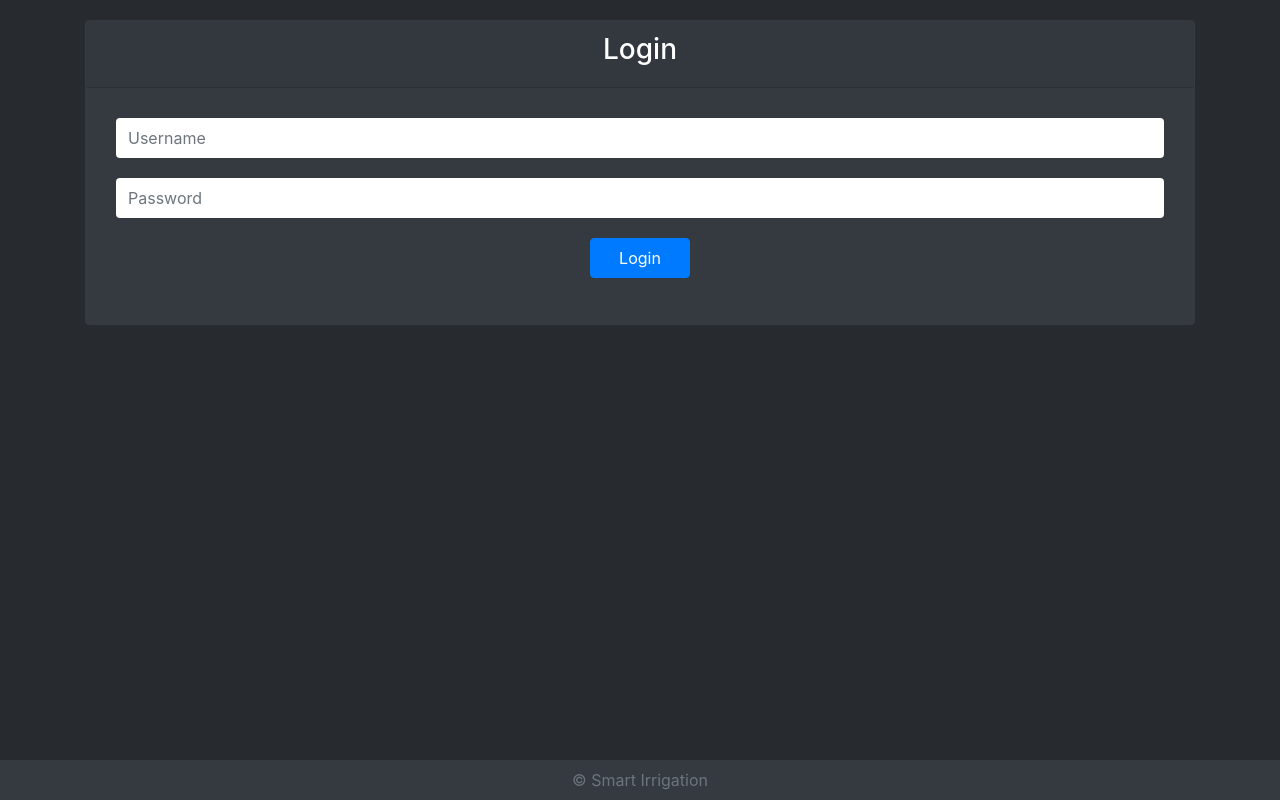
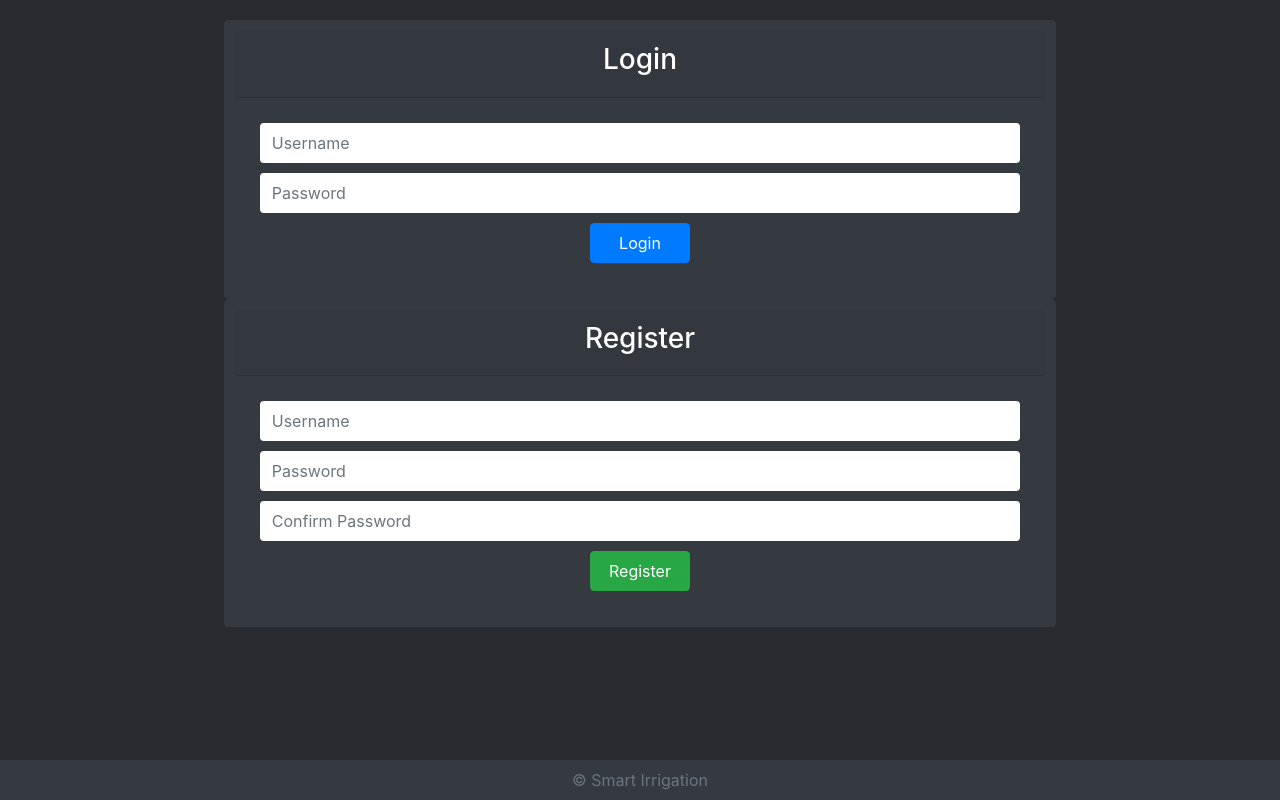
Before and after one commit to lupur/SBZ, a React (Create React App) app in the folder frontend/reactjs/: page /login in a window 1280 px wide. Built offline with nearby package versions, Linux system fonts and the light colour scheme.

Commit message:
User registration frontend

```diff
--- a/frontend/reactjs/src/App.css
+++ b/frontend/reactjs/src/App.css
@@ -53,3 +53,13 @@ Button {
     color: gray;
     text-decoration: underline;
 }
+
+.loginRow{
+    padding:5px;
+}
+
+.loginCard {
+    width: 75%;
+    display: inline-block;
+    padding: 10px;
+}
--- a/frontend/reactjs/src/components/Login.js
+++ b/frontend/reactjs/src/components/Login.js
@@ -6,9 +6,18 @@ export default class Login extends Component {
 
     constructor(props) {
         super(props);
-        this.state = {username:'', password:''};
+        this.state = {
+            loginUsername:'',
+            loginPassword:'',
+            registerUsername: '',
+            registerPassword: '',
+            registerPassConf: ''
+            };
         this.submitLogin = this.submitLogin.bind(this);
         this.loginChange = this.loginChange.bind(this);
+        this.login = this.login.bind(this);
+        this.register = this.register.bind(this);
+        this.submitRegistration = this.submitRegistration.bind(this);
 
         if (authService.currentUserValue) {
             this.props.history.push('/');
@@ -17,7 +26,27 @@ export default class Login extends Component {
 
     submitLogin(event) {
         event.preventDefault();
-        authService.login(this.state.username, this.state.password)
+        authService.login(this.state.loginUsername, this.state.loginPassword)
+            .then(
+                user => {
+                    const { from } = this.props.location.state || { from: { pathname: "/" } };
+                    this.props.history.push(from);
+                },
+                error => {
+                    console.log("This is error: " + error)
+                }
+            );
+    }
+
+    submitRegistration(event) {
+        event.preventDefault();
+        if(this.state.registerPassConf !== this.state.registerPassword)
+        {
+            alert("Password and confirmation password are not the same")
+        }
+        authService.register(this.state.registerUsername,
+                            this.state.registerPassword,
+                            this.state.registerPassConf)
             .then(
                 user => {
                     const { from } = this.props.location.state || { from: { pathname: "/" } };
@@ -34,44 +63,98 @@ export default class Login extends Component {
             [event.target.name]:event.target.value
         })
     }
-    render() {
+
+    login() {
         return (
-            <Card className={"border border-dark bg-dark text-white"}>
+            <Card className={"border border-dark bg-dark text-white loginCard"}>
                 <Card.Header><h3>Login</h3></Card.Header>
                 <Form onSubmit={this.submitLogin} id="loginFormId" >
                     <Card.Body>
-                    <Table>
-                    <Form.Row style={{padding:10}}>
-                        <Form.Group as={Col} controlId="formGridUsername">
+                    <Form.Row className={"loginRow"}>
+                        <Form.Group as={Col} controlId="loginUsername">
                             <Form.Control required
-                                name="username"
+                                name="loginUsername"
                                 value={this.state.username}
                                 onChange={this.loginChange}
                                 placeholder="Username" />
                         </Form.Group>
                     </Form.Row>
-                    <Form.Row style={{padding:10}}>
-                        <Form.Group as={Col} controlId="formGridPassword">
+                    <Form.Row className={"loginRow"}>
+                        <Form.Group as={Col} controlId="loginPassword">
                             <Form.Control required
-                                name="password"
+                                name="loginPassword"
                                 type="password"
                                 value={this.state.password}
                                 onChange={this.loginChange}
                                 placeholder="Password" />
                         </Form.Group>
                     </Form.Row>
-                    <Form.Row style={{padding:10}}>
-                        <Form.Group  as={Col} controlId="formGridSubmit">
+                    <Form.Row className={"loginRow"}>
+                        <Form.Group as={Col} controlId="loginSubmit">
                             <Button variant="primary" type="submit">
                                 Login
                             </Button>
                         </Form.Group>
                     </Form.Row>
-                    </Table>
                     </Card.Body>
                 </Form>
+            </Card>
+        );
+    }
 
+    register() {
+        return(
+            <Card className={"border border-dark bg-dark text-white loginCard"}>
+                <Card.Header><h3>Register</h3></Card.Header>
+                <Form onSubmit={this.submitRegistration} id="registerFormId">
+                    <Card.Body>
+                    <Form.Row className={"loginRow"}>
+                        <Form.Group as={Col} controlId="registerUsername">
+                            <Form.Control required
+                                name="registerUsername"
+                                value={this.state.username}
+                                onChange={this.loginChange}
+                                placeholder="Username" />
+                        </Form.Group>
+                    </Form.Row>
+                    <Form.Row className={"loginRow"}>
+                        <Form.Group as={Col} controlId="registerPassword">
+                            <Form.Control required
+                                name="registerPassword"
+                                type="password"
+                                value={this.state.password}
+                                onChange={this.loginChange}
+                                placeholder="Password" />
+                        </Form.Group>
+                    </Form.Row>
+                    <Form.Row className={"loginRow"}>
+                        <Form.Group as={Col} controlId="registerConf">
+                            <Form.Control required
+                                name="registerPassConf"
+                                type="password"
+                                value={this.state.password}
+                                onChange={this.loginChange}
+                                placeholder="Confirm Password" />
+                        </Form.Group>
+                    </Form.Row>
+                    <Form.Row className={"loginRow"}>
+                        <Form.Group  as={Col} controlId="registerSubmit">
+                            <Button type="submit" variant="success">
+                                Register
+                            </Button>
+                        </Form.Group>
+                    </Form.Row>
+                    </Card.Body>
+                </Form>
             </Card>
+        );
+    }
+    render() {
+        return (
+            [
+            this.login(),
+            this.register()
+            ]
             );
     }
 }
--- a/frontend/reactjs/src/services/authService.js
+++ b/frontend/reactjs/src/services/authService.js
@@ -5,6 +5,7 @@ const currentUserSubject = new BehaviorSubject(JSON.parse(localStorage.getItem('
 
 export const authService = {
     login,
+    register,
     logout,
     currentUser: currentUserSubject.asObservable(),
     get currentUserValue () { return currentUserSubject.value }
@@ -29,6 +30,24 @@ function login(username, password) {
         })
 }
 
+function register(username, password, passwordConfirm) {
+    return axios.post("http://localhost:8080/users/registration",
+        JSON.stringify({ username, password, passwordConfirm }),
+            {
+                headers: { 'Content-Type': 'application/json' }
+            }
+        ).then( response => {
+            localStorage.setItem('currentUser', JSON.stringify(response.data));
+            currentUserSubject.next(response.data);
+            return response.data;
+        }).catch(error =>
+        {
+            logout();
+            window.location.reload(true);
+            alert(error)
+            return Promise.reject(error);
+        })
+}
 function logout() {
     localStorage.removeItem('currentUser');
     currentUserSubject.next(null);
```
Also changed, not shown: frontend/reactjs/src/components/Register.js (added).
